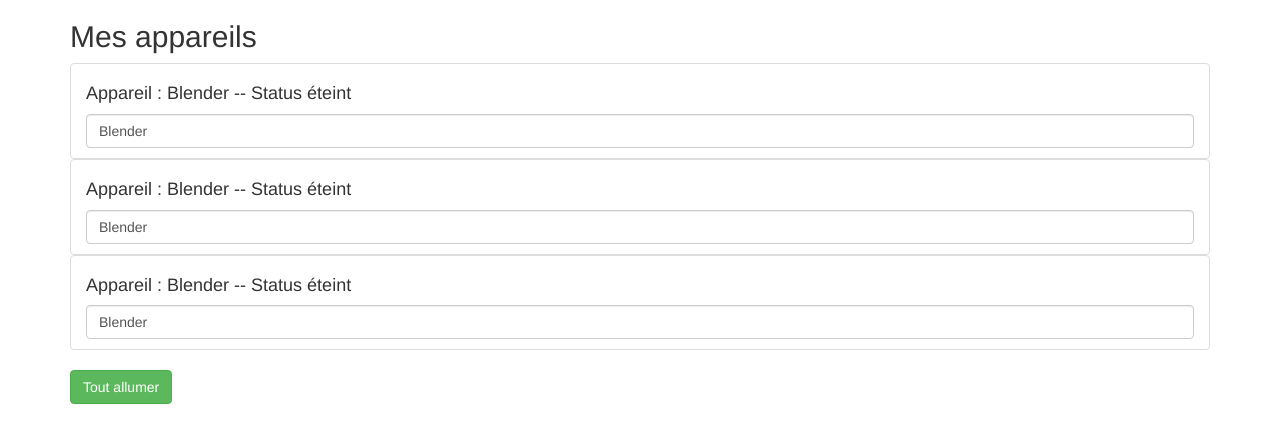
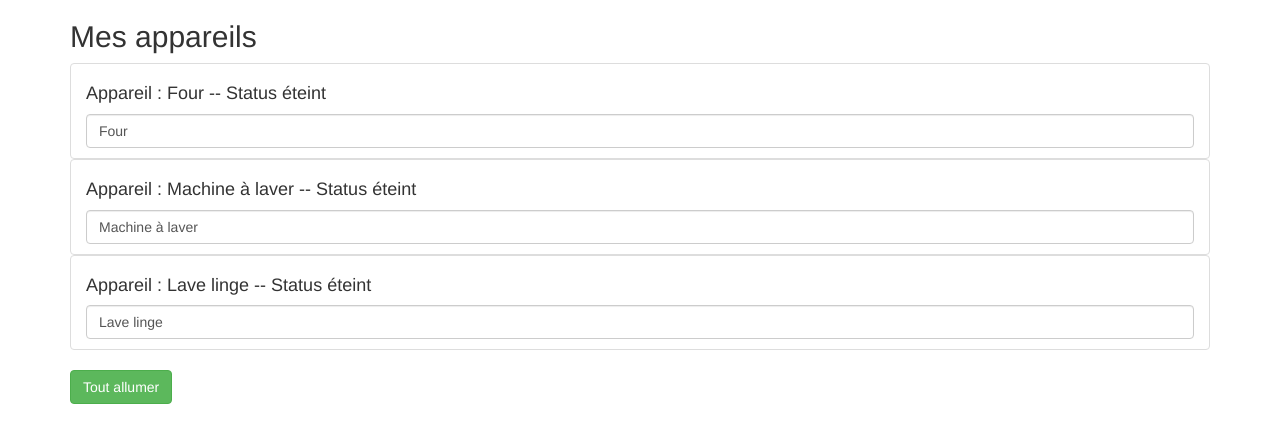
Before and after one commit to ChipsInChief/2021-2022-s1-angular, an Angular app: page / in a window 1280 px wide. Shown: the top 442 px of the page. Built offline with nearby package versions, Linux system fonts and the light colour scheme.

Commit message:
Mise en place des propriétés personnalisées

```diff
--- a/src/app/app.component.html
+++ b/src/app/app.component.html
@@ -3,9 +3,9 @@
     <div class="col-xs-12">
       <h2>Mes appareils</h2>
       <ul class="list-group">
-        <app-appareil></app-appareil>
-        <app-appareil></app-appareil>
-        <app-appareil></app-appareil>
+        <app-appareil appareilName="Four" ></app-appareil>
+        <app-appareil appareilName="Machine à laver" ></app-appareil>
+        <app-appareil appareilName="Lave linge" ></app-appareil>
       </ul>
     </div>
   </div>
--- a/src/app/appareil/appareil.component.ts
+++ b/src/app/appareil/appareil.component.ts
@@ -1,4 +1,4 @@
-import { Component, OnInit } from '@angular/core';
+import { Component, Input, OnInit } from '@angular/core';
 
 @Component({
   selector: 'app-appareil',
@@ -7,7 +7,8 @@ import { Component, OnInit } from '@angular/core';
 })
 export class AppareilComponent implements OnInit {
 
-  appareilName: string ='Blender';
+  @Input() appareilName?: string;
+  // appareilName: string ='Blender';
   appareilStatus: string = 'éteint';
 
   constructor() { }
```
